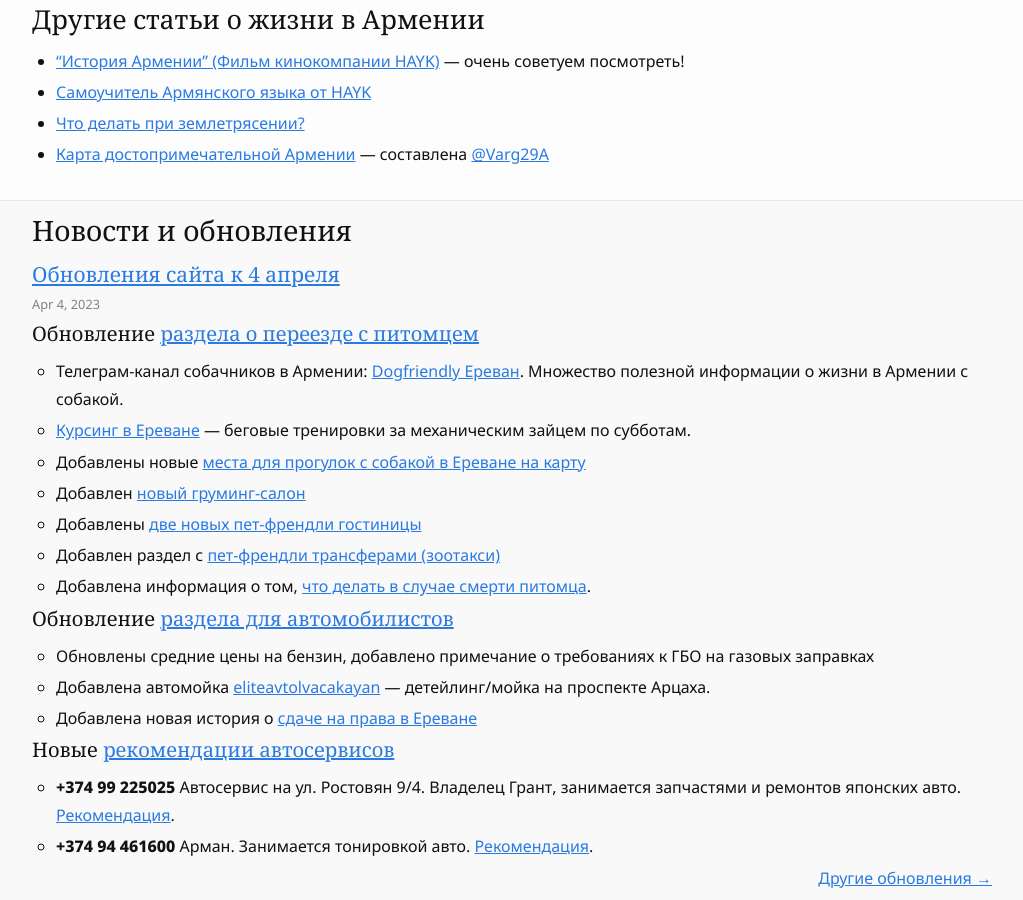
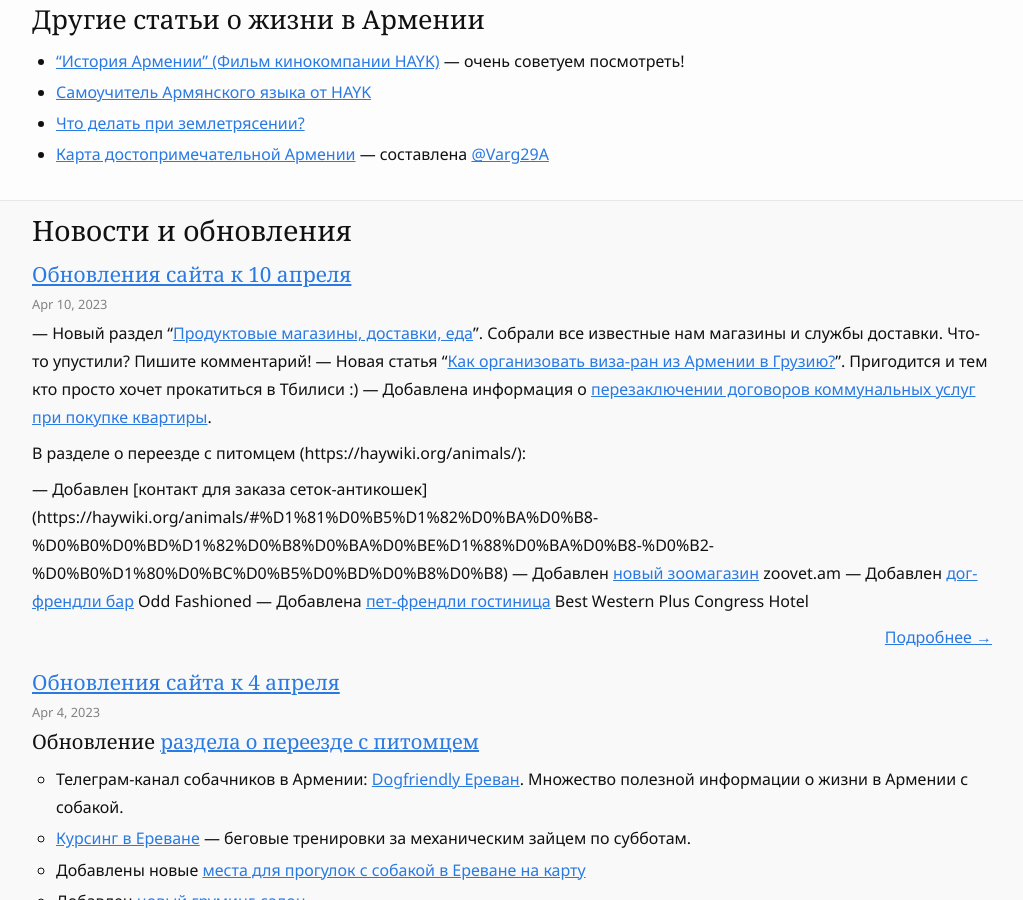
Before and after one commit to haywiki/haywiki.github.io, a Jekyll site: the page built from index.md, in a window 1280 px wide and 900 px high, scrolled down 2552 px. Shown: the whole window, without its empty margins (128-1151 px from the left). Built offline with Jekyll 4.4.1, drawn with Linux system fonts in a browser that asks for light colours; nearby versions of some CDN libraries; some of the changed text lies outside the part shown.

Commit message:
новость об обновлениях за неделю

```diff
--- a/_config.yml
+++ b/_config.yml
@@ -51,4 +51,4 @@ defaults:
 
 # Content variables
 
-mir_cards_date: "30.03.2023"
+mir_cards_date: "10.04.2023"
--- /dev/null
+++ b/_posts/2023-04-10-updates.md
@@ -0,0 +1,30 @@
+---
+layout: post
+title: Обновления сайта к 10 апреля
+author: Антон
+excerpt_separator: <!--more-->
+more_text: "Подробнее"
+---
+
+— Новый раздел "[Продуктовые магазины, доставки, еда](https://haywiki.org/life/grocery.html)". Собрали все известные нам магазины и службы доставки. Что-то упустили? Пишите комментарий!
+— Новая статья "[Как организовать виза-ран из Армении в Грузию?](https://haywiki.org/life/visarun.html)". Пригодится и тем кто просто хочет прокатиться в Тбилиси :)
+— Добавлена информация о [перезаключении договоров коммунальных услуг при покупке квартиры](https://haywiki.org/life/buying-home.html).
+
+В разделе о переезде с питомцем (https://haywiki.org/animals/):
+
+— Добавлен [контакт для заказа сеток-антикошек] (https://haywiki.org/animals/#%D1%81%D0%B5%D1%82%D0%BA%D0%B8-%D0%B0%D0%BD%D1%82%D0%B8%D0%BA%D0%BE%D1%88%D0%BA%D0%B8-%D0%B2-%D0%B0%D1%80%D0%BC%D0%B5%D0%BD%D0%B8%D0%B8)
+— Добавлен [новый зоомагазин](https://haywiki.org/animals/shops.html) zoovet.am
+— Добавлен [дог-френдли бар](https://haywiki.org/animals/map.html) Odd Fashioned
+— Добавлена [пет-френдли гостиница](https://haywiki.org/animals/hotels.html) Best Western Plus Congress Hotel
+
+<!--more-->
+
+Информацию с сайта можно копировать и использовать в соответствии с лицензией
+[CC BY-NC-SA](https://creativecommons.org/licenses/by-nc-sa/4.0/deed.ru). То есть с указанием авторства и свободно для
+некоммерческого использования.
+
+Вы также можете присоединиться к [нашей команде на github](https://github.com/haywiki) и помогать иммигрантам,
+публикуя статьи на сайте!
+
+С уважением,
+Антон.
```
